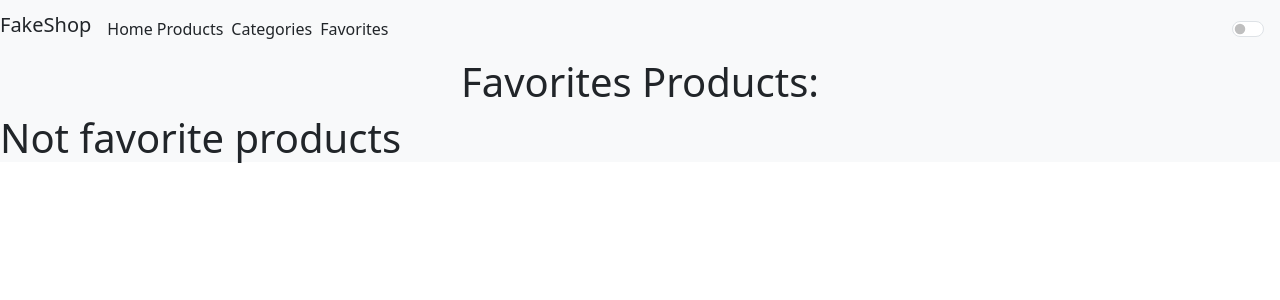
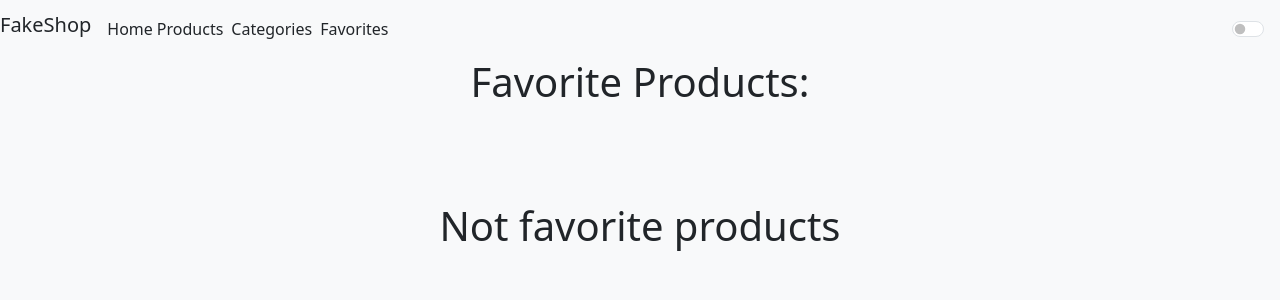
Before and after one commit to hristoz2020/shop-app-redux, a React (Create React App) app: page /favorites in a window 1280 px wide. Shown: the top 300 px of the page. Built offline with nearby package versions, Linux system fonts and the light colour scheme.

Commit message:
fix height of pages

```diff
--- a/src/App.css
+++ b/src/App.css
@@ -2,3 +2,7 @@
   width: 150px;
   max-height: 200px;
 }
+
+.min-height {
+  min-height: 900px;
+}
--- a/src/pages/AllProduucts.js
+++ b/src/pages/AllProduucts.js
@@ -16,7 +16,7 @@ const AllProducts = () => {
 	}, [dispatch]);
 
 	return (
-		<div className="d-flex flex-wrap justify-content-center">
+		<div className="d-flex flex-wrap justify-content-center min-height">
 			{products &&
 				products.map((product) => (
 					<ProductCard product={product} key={product.id} />
--- a/src/pages/Categories.js
+++ b/src/pages/Categories.js
@@ -34,7 +34,7 @@ const Categories = () => {
 	}, [selectedCategory]);
 
 	return (
-		<div>
+		<div className="min-height">
 			<CategoriesSelect />
 			<div className="d-flex flex-wrap justify-content-center mt-5">
 				{products.length < 1 && <Loader color={currentModeText} />}
--- a/src/pages/Favorites.js
+++ b/src/pages/Favorites.js
@@ -5,15 +5,28 @@ const Favorites = () => {
 	const favoriteProducts = useSelector(
 		(state) => state.favoriteProducts.favoriteProducts
 	);
+	const { isdarkMode, darkModeOn, darkModeOff } = useSelector(
+		(state) => state.darkMode
+	);
+
+	const currentModeText = isdarkMode ? darkModeOn.text : darkModeOff.text;
 
 	return (
-		<div>
-			<h1 className={`text-center`}>Favorites Products: </h1>
-			{favoriteProducts.length > 0 &&
-				favoriteProducts.map((product) => (
-					<ProductCard product={product} key={product.id} />
-				))}
-			{favoriteProducts.length === 0 && <h1>Not favorite products</h1>}
+		<div className="min-height">
+			<h1 className={`text-center ${currentModeText}`}>
+				Favorite Products:
+			</h1>
+			<div className="d-flex flex-wrap justify-content-center mt-5">
+				{favoriteProducts.length > 0 &&
+					favoriteProducts.map((product) => (
+						<ProductCard product={product} key={product.id} />
+					))}
+			</div>
+			{favoriteProducts.length === 0 && (
+				<h1 className={`text-center ${currentModeText} m-5`}>
+					Not favorite products
+				</h1>
+			)}
 		</div>
 	);
 };
--- a/src/pages/Home.js
+++ b/src/pages/Home.js
@@ -21,7 +21,7 @@ const Home = () => {
 	const currentModeText = isdarkMode ? darkModeOn.text : darkModeOff.text;
 
 	return (
-		<div>
+		<div className="min-height">
 			<h1 className={`${currentModeText} text-center`}>
 				Welcome to FakeShop
 			</h1>
```
